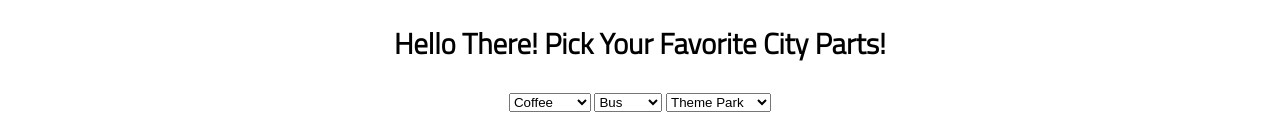
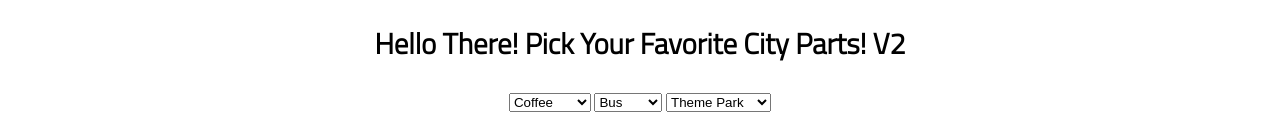
Before and after one commit to austinbhan/cityBuilder, a plain HTML site: page index.html in a window 1280 px wide. Shown: the part 345-460 px from the top of the page. Drawn offline with Linux system fonts and the light colour scheme.

Commit message:
Changed h2 text

```diff
--- a/index.html
+++ b/index.html
@@ -22,7 +22,7 @@
         <section class="main-section">
             <img class="main-logo" src="https://media.gq-magazine.co.uk/photos/6205320a7ec6fdecd328436e/master/w_1600%2Cc_limit/100222_Obi_01.jpg" />
             <h2>
-                Hello There! Pick Your Favorite City Parts!
+                Hello There! Pick Your Favorite City Parts! V2
             </h2>
             <div class="selectors">
                 <select id="foodDropDown">
```
